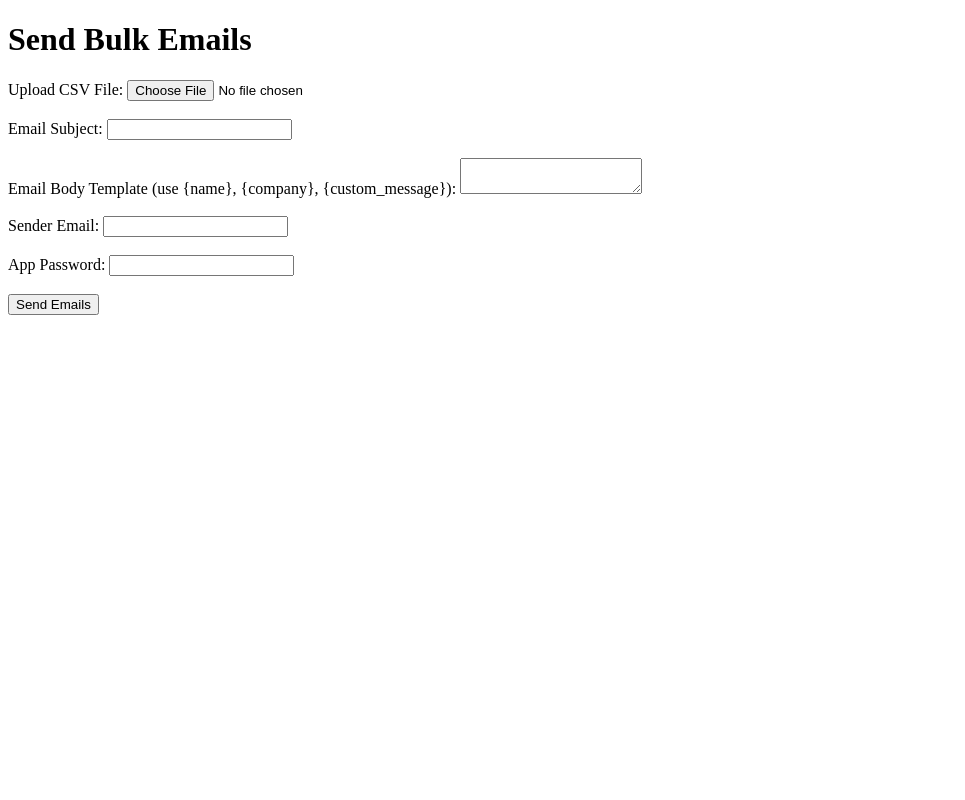
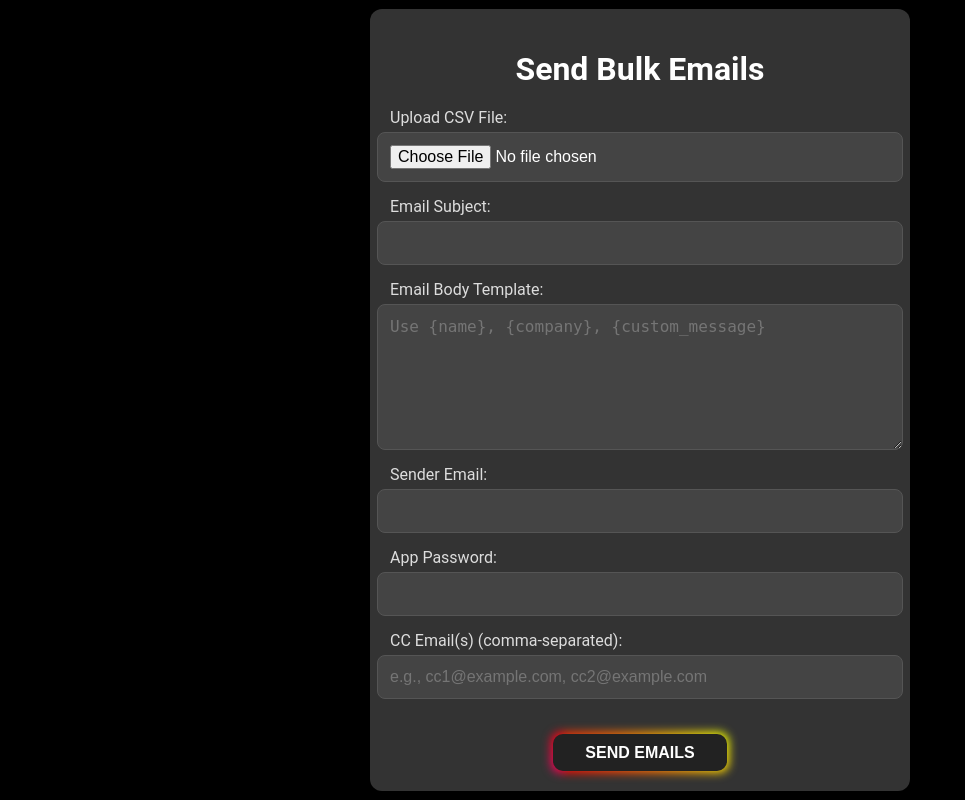
Before and after one commit to ShreyasMilinder/Email-Sender, a Flask app: page / in a window 1280 px wide. Shown: the whole page, without its empty margins (0-965 px from the left). Run offline with Flask 3, Linux system fonts and the light colour scheme.

Commit message:
Email-Sender

```diff
--- a/app.py
+++ b/app.py
@@ -35,6 +35,10 @@ def send_bulk_emails():
             body_template = request.form['body_template']
             sender_email = request.form['sender_email']
             app_password = request.form['app_password']
+            cc_emails = request.form.get('cc_emails', '')
+
+            # Process CC emails
+            cc_list = [email.strip() for email in cc_emails.split(",") if email.strip()]
 
             for recipient in recipients:
                 personalized_body = body_template.format(
@@ -42,8 +46,8 @@ def send_bulk_emails():
                     company=recipient.get("company", ""),
                     custom_message=recipient.get("custom_message", "")
                 )
-                # Send the email
-                send_email(subject, personalized_body, recipient["email"], sender_email, app_password)
+                # Send the email with CC
+                send_email(subject, personalized_body, recipient["email"], sender_email, app_password, cc_list)
 
             return "Emails sent successfully!"
         else:
--- a/recipients.csv
+++ b/recipients.csv
@@ -1,4 +1,3 @@
 name,email,company,custom_message
 shreyas,shmi19ec@cmrit.ac.in,CMRIT,We appreciate your support.
 saravanan,saravananlavanya027@gmail.com,YOUTUBE,Welcome to our platform!
-rakesh,rakeshpm.pandhala2607@gmail.com,Sequretek,Thank you!!!
--- a/static/style.css
+++ b/static/style.css
@@ -1,66 +1,154 @@
 /* static/style.css */
 body {
-    font-family: Arial, sans-serif;
+    font-family: 'Roboto', Arial, sans-serif;
     margin: 0;
-    padding: 20px;
-    background-color: #f4f4f4;
+    padding: 0;
+    background-color: #000000; /* Subtle purple background */
+    display: flex;
+    justify-content: center;
+    align-items: center;
+    height: 100vh;
 }
 
 .container {
-    max-width: 600px;
-    margin: 0 auto;
-    background-color: white;
+    width: 100%;
+    max-width: 500px;
+    background-color: #333; /* Dark container background */
     padding: 20px;
-    border-radius: 5px;
-    box-shadow: 0 0 10px rgba(0, 0, 0, 0.1);
+    border-radius: 12px;
+    box-shadow: 0 8px 15px rgba(0, 0, 0, 0.2);
+    text-align: center;
+    color: #fff; /* White text for contrast */
 }
 
 h1 {
-    text-align: center;
+    font-size: 2rem;
+    color: #fff;
+    margin-bottom: 20px;
 }
 
 form {
     display: flex;
     flex-direction: column;
+    align-items: center;
 }
 
 label {
-    margin: 10px 0 5px;
+    font-size: 1rem;
+    color: #ddd; /* Light gray for text labels */
+    margin-bottom: 5px;
+    width: 100%;
+    text-align: left;
 }
 
 input, textarea {
-    padding: 10px;
-    margin-bottom: 10px;
-    border-radius: 5px;
-    border: 1px solid #ccc;
+    width: 100%;
+    padding: 12px;
+    margin-bottom: 15px;
+    border-radius: 8px;
+    border: 1px solid #555;
+    font-size: 1rem;
+    background-color: #444; /* Dark input background */
+    color: #fff;
+    transition: border-color 0.3s ease, box-shadow 0.3s ease;
 }
 
-button {
-    padding: 10px;
-    background-color: #28a745;
-    color: white;
-    border: none;
-    border-radius: 5px;
-    cursor: pointer;
+input:focus, textarea:focus {
+    outline: none;
+    border-color: #f3eff6; /* Accent color for focus */
+    box-shadow: 0 0 8px rgb(251, 249, 252);
 }
 
-button:hover {
-    background-color: #218838;
+textarea {
+    resize: vertical;
+    min-height: 120px;
+    background-color: #444; /* Dark textarea background */
 }
 
-.messages {
-    list-style-type: none;
-    padding: 0;
+/* Glowing Button Styles */
+.button-85 {
+    padding: 0.6em 2em;
+    border: none;
+    outline: none;
+    color: rgb(255, 255, 255);
+    background: #111;
+    cursor: pointer;
+    position: relative;
+    z-index: 0;
+    border-radius: 10px;
+    user-select: none;
+    -webkit-user-select: none;
+    touch-action: manipulation;
+    font-size: 1rem;
+    font-weight: bold;
+    text-transform: uppercase;
+    margin-top: 20px;
 }
 
-.messages li {
-    margin: 10px 0;
+.button-85:before {
+    content: "";
+    background: linear-gradient(
+        45deg,
+        #ff0000,
+        #ff7300,
+        #fffb00,
+        #48ff00,
+        #00ffd5,
+        #002bff,
+        #7a00ff,
+        #ff00c8,
+        #ff0000
+    );
+    position: absolute;
+    top: -2px;
+    left: -2px;
+    background-size: 400%;
+    z-index: -1;
+    filter: blur(5px);
+    -webkit-filter: blur(5px);
+    width: calc(100% + 4px);
+    height: calc(100% + 4px);
+    animation: glowing-button-85 20s linear infinite;
+    transition: opacity 0.3s ease-in-out;
+    border-radius: 10px;
 }
 
-.messages .success {
-    color: green;
+@keyframes glowing-button-85 {
+    0% {
+        background-position: 0 0;
+    }
+    50% {
+        background-position: 400% 0;
+    }
+    100% {
+        background-position: 0 0;
+    }
 }
 
-.messages .danger {
-    color: red;
+.button-85:after {
+    z-index: -1;
+    content: "";
+    position: absolute;
+    width: 100%;
+    height: 100%;
+    background: #222;
+    left: 0;
+    top: 0;
+    border-radius: 10px;
 }
+
+footer {
+    margin-top: 20px;
+    font-size: 0.875rem;
+    color: #bbb; /* Light gray for footer text */
+}
+
+footer a {
+    color: #6a0dad; /* Accent color for links */
+    text-decoration: none;
+    transition: color 0.3s ease;
+}
+
+footer a:hover {
+    color: #fff; /* White for hover effect */
+}
--- a/templates/index.html
+++ b/templates/index.html
@@ -4,26 +4,32 @@
     <meta charset="UTF-8">
     <meta name="viewport" content="width=device-width, initial-scale=1.0">
     <title>Bulk Email Sender</title>
+    <link rel="stylesheet" href="static/style.css">
 </head>
 <body>
+    <div class="container">
         <h1>Send Bulk Emails</h1>
         <form method="POST" enctype="multipart/form-data">
             <label for="file">Upload CSV File:</label>
-        <input type="file" name="file" required><br><br>
+            <input type="file" name="file" id="file" required>
 
             <label for="subject">Email Subject:</label>
-        <input type="text" name="subject" required><br><br>
+            <input type="text" name="subject" id="subject" required>
 
-        <label for="body_template">Email Body Template (use {name}, {company}, {custom_message}):</label>
-        <textarea name="body_template" required></textarea><br><br>
+            <label for="body_template">Email Body Template:</label>
+            <textarea name="body_template" id="body_template" placeholder="Use {name}, {company}, {custom_message}" required></textarea>
 
             <label for="sender_email">Sender Email:</label>
-        <input type="email" name="sender_email" required><br><br>
+            <input type="email" name="sender_email" id="sender_email" required>
 
             <label for="app_password">App Password:</label>
-        <input type="password" name="app_password" required><br><br>
+            <input type="password" name="app_password" id="app_password" required>
 
-        <button type="submit">Send Emails</button>
+            <label for="cc_emails">CC Email(s) (comma-separated):</label>
+            <input type="text" name="cc_emails" id="cc_emails" placeholder="e.g., cc1@example.com, cc2@example.com">
+
+            <button type="submit" class="button-85" role="button">Send Emails</button>
         </form>
+    </div>
 </body>
 </html>
--- a/uploads/recipients.csv
+++ b/uploads/recipients.csv
@@ -1,4 +1,3 @@
 name,email,company,custom_message
 shreyas,shmi19ec@cmrit.ac.in,CMRIT,We appreciate your support.
 saravanan,saravananlavanya027@gmail.com,YOUTUBE,Welcome to our platform!
-rakesh,rakeshpm.pandhala2607@gmail.com,Sequretek,Thank you!!!
```
Also changed, not shown: email_sender.py (+15 -7 lines), README.md (added). Lines whose indentation alone changed are shown as unchanged.
